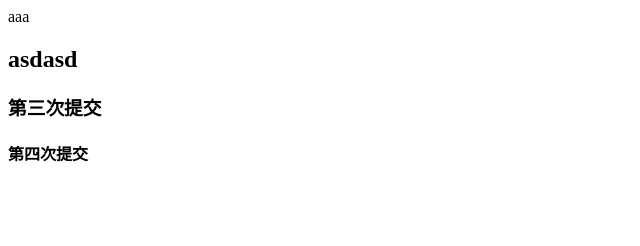
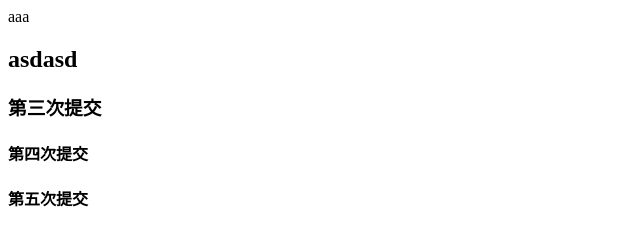
Before and after one commit to hh546847930/testDemo, a plain HTML site: page webpack/webpack01/index.html in a window 1280 px wide. Shown: the whole page, without its empty margins (0-640 px from the left). Drawn offline with Linux system fonts and the light colour scheme.

Commit message:
这是第五次提交

```diff
--- a/webpack/webpack01/index.html
+++ b/webpack/webpack01/index.html
@@ -11,6 +11,7 @@
     <h2>asdasd</h2>
     <h3>第三次提交</h3>
     <h4>第四次提交</h4>
+	<h4>第五次提交</h4>
 </body>
 <script src="./dist/aaaa.js"></script>
 </html>
```
